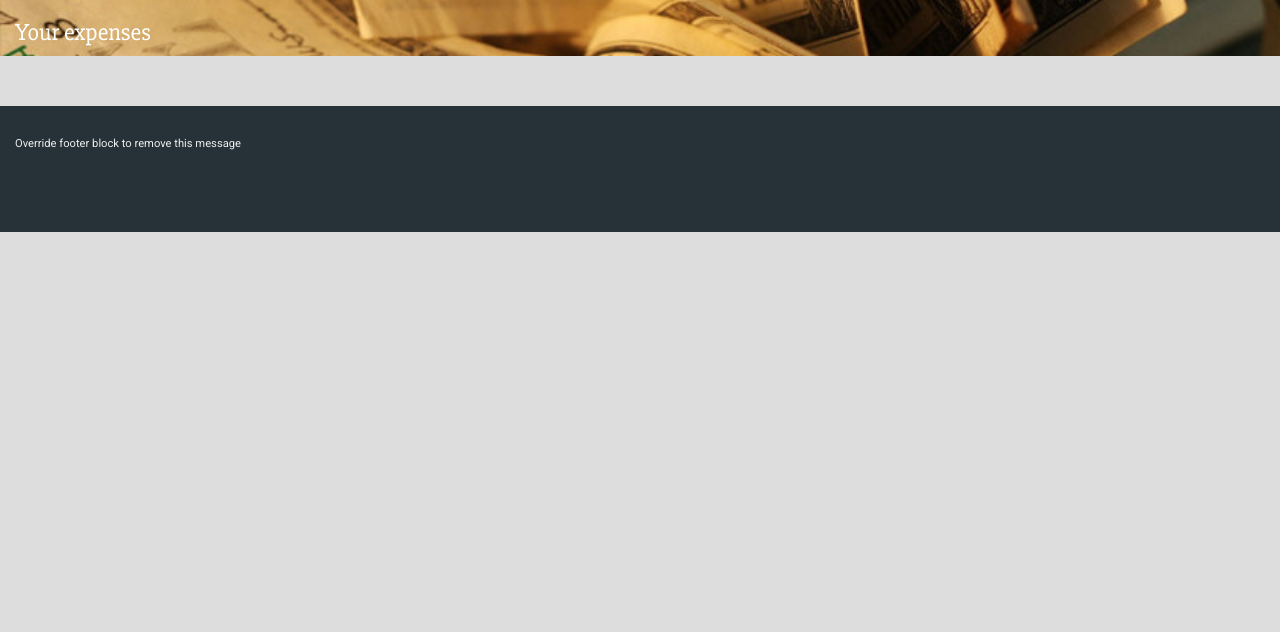
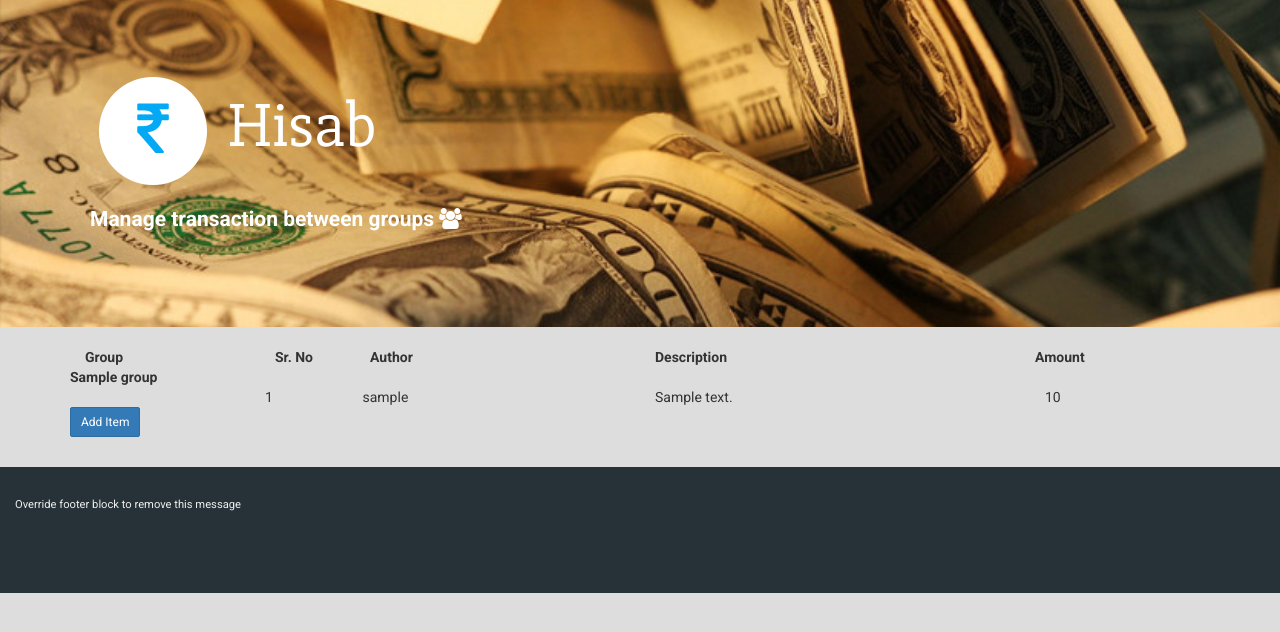
Before and after one commit to hisab-app/hisab, a Django app: template templates/hisab/list_expense.html in a window 1280 px wide. Shown: the top 632 px of the page. Run offline with Django 3.2, Linux system fonts and the light colour scheme; the template is opened without the code that fills it: most values are stand-ins (such as "Sample title", 1, 10 or a date in 2020); style sheets or scripts are compiled from the project's sources; some libraries are stand-ins or nearby versions.

Commit message:
some update

```diff
--- a/models.py
+++ b/models.py
@@ -2,16 +2,16 @@ from django.db import models
 from django.contrib.auth.models import User
 # Create your models here.
 
-class ExpenseGroup(models.Model):
+class Batch(models.Model):
     name=models.CharField(max_length=100,blank=False)
     members=models.ManyToManyField(User)
     def __str__(self):
         return self.name
 
-class ExpenseItem(models.Model):
+class Item(models.Model):
     description=models.CharField(max_length=100,blank=False)
     amount=models.FloatField(default=0)
-    expense_group=models.ForeignKey(ExpenseGroup)
+    expense_group=models.ForeignKey(Batch)
     author=models.ForeignKey(User)
     def __str__(self):
         return self.description
--- a/templates/hisab/base.html
+++ b/templates/hisab/base.html
@@ -13,11 +13,19 @@
 
 			<div class="header container-fluid">
 				{%block header%}
+					<div class="jumbotron">
+				  	<div class="container">
+				  	<h1><i class="fa fa-stack"><i class="fa fa-stack-2x fa-circle"></i><i class="fa fa-inr fa-stack-1x color-primary"></i></i> Hisab</h1>
+				  		<p>Manage transaction between groups <i class="fa fa-users"></i></p>
+				  	</div>
+					</div>
 				{%endblock%}
 			</div>
-			<div class="body container">
-				{%block body%}
-				{%endblock%}
+			<div id="body">
+				<div class="body container">
+					{%block body%}
+					{%endblock%}
+				</div>
 			</div>
 			<div class="footer container-fluid">
 				{%block footer%}
@@ -28,4 +36,6 @@
 	</body>
 	<script src="{% static 'components/jquery/dist/jquery.min.js'%}"></script>
 	<script src="{% static 'components/bootstrap/dist/js/bootstrap.min.js'%}"></script>
+	{%block script%}
+	{%endblock%}
 </html>
--- a/templates/hisab/list_expense.html
+++ b/templates/hisab/list_expense.html
@@ -1,6 +1,67 @@
 {% extends "hisab/base.html" %}
-{% block header%}
-  <h3>Your expenses</h3>
+
+{% block body %}
+  <div>
+    <div class="col-xs-2"><b>Group</b></div>
+    <div class="col-xs-1"><b>Sr. No</b></div>
+    <div class="col-xs-3"><b>Author</b></div>
+    <div class="col-xs-4"><b>Description</b></div>
+    <div class="col-xs-2"><b>Amount</b></div>
+  {%for group in groups %}
+  <div class="row">
+    <div class="col-xs-2"><b>{{group.name}}</b></div>
+    <div class="col-xs-10"></div>
+  </div>
+    {%for expense in group.item_set.all%}
+      <div class="row">
+        <div class="col-xs-1 col-xs-offset-2">{{forloop.counter}}</div>
+        <div class="col-xs-3">{{expense.author.username}}</div>
+        <div class="col-xs-4">{{expense.description}}</div>
+        <div class="col-xs-2">{{expense.amount}}</div>
+      </div>
+    {%endfor%}
+    <a class=" btn-sm btn btn-primary addItem">Add Item</a>
+  {% endfor %}
+  </div>
+
+
+  <!--Models-->
+  <!--AddItem Model-->
+  <div class="modal fade" id="addItemModal" tabindex="-1" role="dialog" aria-labelledby="addItemModalLabel">
+  <div class="modal-dialog" role="document">
+    <div class="modal-content">
+      <div class="modal-header">
+        <button type="button" class="close" data-dismiss="modal" aria-label="Close"><span aria-hidden="true">&times;</span></button>
+        <h4 class="modal-title" id="addItemModalLabel">Add Project</h4>
+      </div>
+      <div class="modal-body">
+        <form id="addItemForm" action="/hisab/item/add/" method="post">
+			{%csrf_token%}
+			<div class="form-group">
+				<label>Description</label>
+				<input name="description" class="form-control" type="text" placeholder="Description"/>
+			</div>
+			<div class="form-group">
+				<label>Amount</label>
+				<input name="amount" class="form-control" type="number" placeholder="Amount"/>
+			</div>
+
+			<div class="modal-footer">
+				<button type="button" class="btn btn-default" data-dismiss="modal">Close</button>
+				<button class="btn btn-success" type="submit">Add Item</button>
+			</div>
+		</form>
+      </div>
+
+    </div>
+  </div>
+</div>
 {% endblock %}
-{% block body %}
-{% endblock %}
+
+{%block script%}
+  <script>
+  $('.addItem').on('click',function(event){
+    $('#addItemModal').modal('show');
+  });
+  </script>
+{%endblock%}
```
Also changed, not shown: admin.py (+4 -4 lines), templates/hisab/error.html (added, +7 -0 lines), templates/hisab/index.html (+1 -6 lines), views.py (+9 -3 lines), migrations/0002_auto_20160623_1948.py (added).
